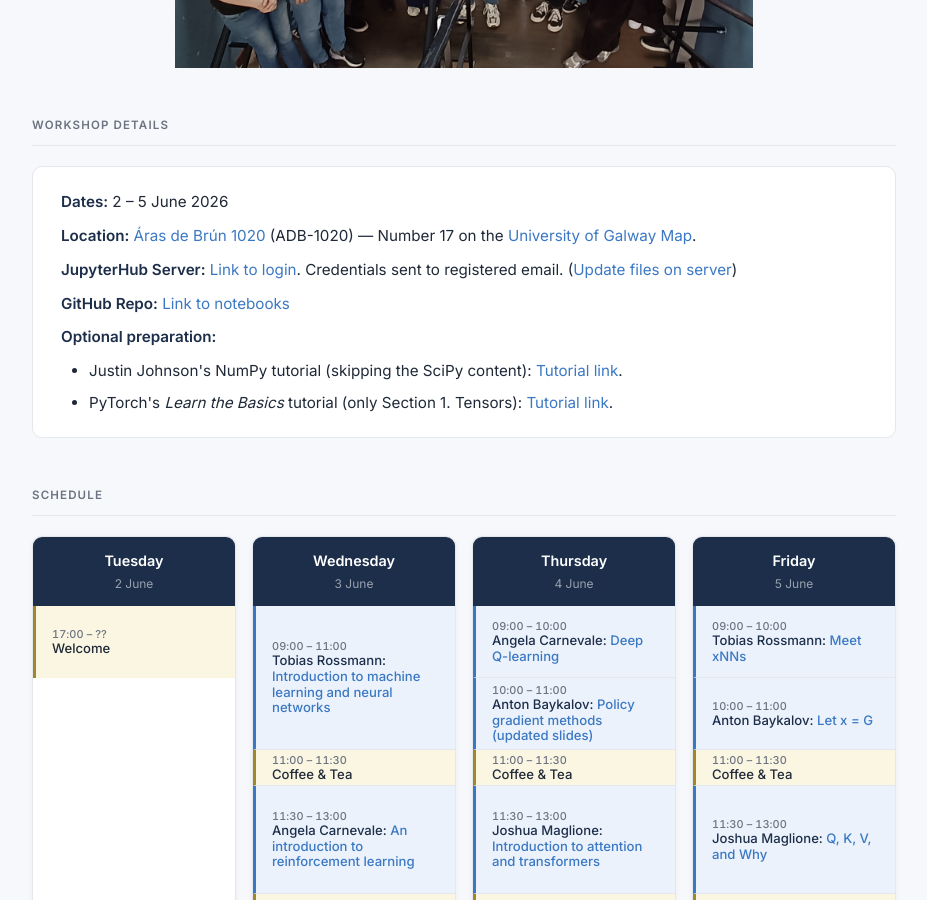
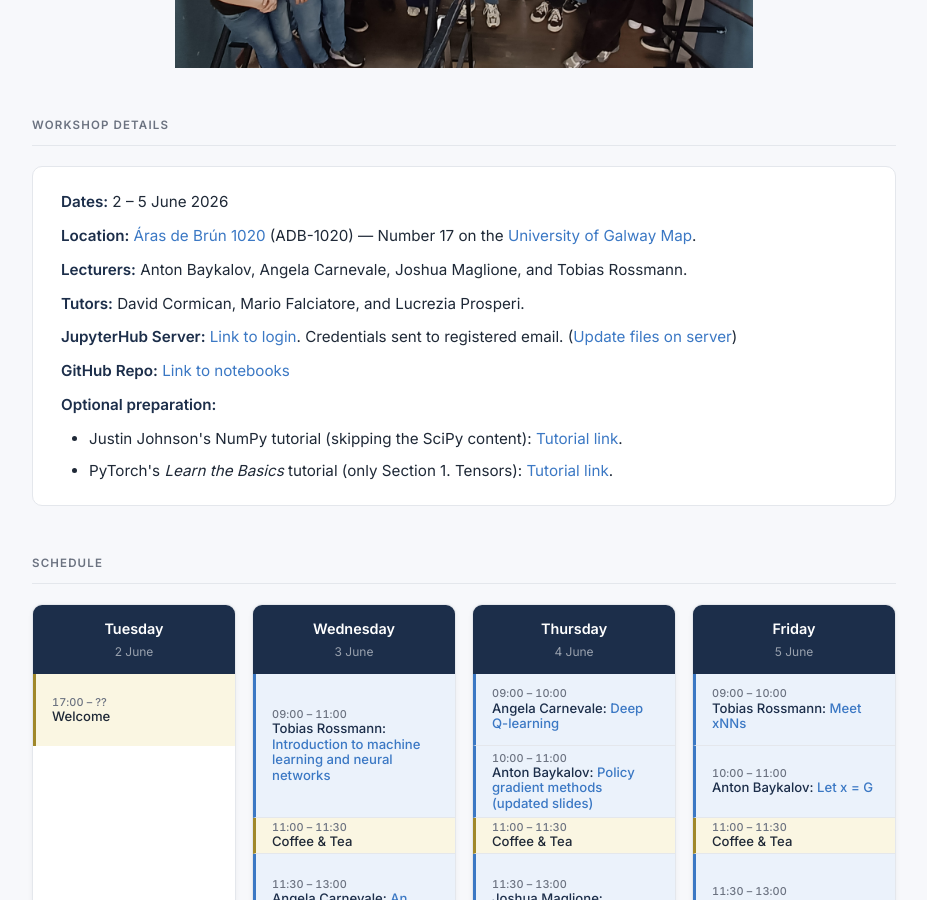
Before and after one commit to math-learn/math-learn.github.io, a Jekyll site: the page built from index.md, in a window 1280 px wide and 900 px high, scrolled down 583 px. Shown: the whole window, without its empty margins (176-1103 px from the left). Built offline with Jekyll 4.4.1, drawn with Linux system fonts in a browser that asks for light colours.

Commit message:
lecturers and tutors

```diff
--- a/docs/feed.xml
+++ b/docs/feed.xml
@@ -1 +1 @@
-<?xml version="1.0" encoding="utf-8"?><feed xmlns="http://www.w3.org/2005/Atom" ><generator uri="https://jekyllrb.com/" version="4.4.1">Jekyll</generator><link href="/feed.xml" rel="self" type="application/atom+xml" /><link href="/" rel="alternate" type="text/html" /><updated>2026-06-05T19:29:59+01:00</updated><id>/feed.xml</id><title type="html">MathLearn</title><subtitle>A workshop for early-career researchers about applications of artificial intelligence in pure mathematics.</subtitle></feed>
+<?xml version="1.0" encoding="utf-8"?><feed xmlns="http://www.w3.org/2005/Atom" ><generator uri="https://jekyllrb.com/" version="4.4.1">Jekyll</generator><link href="/feed.xml" rel="self" type="application/atom+xml" /><link href="/" rel="alternate" type="text/html" /><updated>2026-06-18T15:13:57+01:00</updated><id>/feed.xml</id><title type="html">MathLearn</title><subtitle>A workshop for early-career researchers about applications of artificial intelligence in pure mathematics.</subtitle></feed>
--- a/docs/index.html
+++ b/docs/index.html
@@ -27,6 +27,8 @@
 <div class="details-block">
   <p><strong>Dates:</strong> 2 – 5 June 2026</p>
   <p><strong>Location:</strong> <a href="https://maps.app.goo.gl/qK9RjKJ7adVG48M37">Áras de Brún 1020</a> (ADB-1020) &mdash; Number 17 on the <a href="https://www.universityofgalway.ie/media/buildingsoffice/files/mapsrebranded2023/University-of-Galway-Campus_A4-Map.pdf">University of Galway Map</a>.</p>
+  <p><strong>Lecturers:</strong> Anton Baykalov, Angela Carnevale, Joshua Maglione, and Tobias Rossmann.</p>
+  <p><strong>Tutors:</strong> David Cormican, Mario Falciatore, and Lucrezia Prosperi.</p>
   <p><strong>JupyterHub Server:</strong> <a href="https://cloudjupyter.universityofgalway.ie/">Link to login</a>. Credentials sent to registered email. (<a href="https://cloudjupyter.universityofgalway.ie/hub/user-redirect/git-pull?repo=https%3A%2F%2Fgithub.com%2Fmath-learn%2Fnotebooks&amp;urlpath=tree%2Fnotebooks%2F&amp;branch=main">Update files on server</a>)</p>
   <p><strong>GitHub Repo:</strong> <a href="https://github.com/math-learn/notebooks">Link to notebooks</a></p>
   <p><strong>Optional preparation:</strong></p>
--- a/index.md
+++ b/index.md
@@ -13,6 +13,8 @@
 <div class="details-block">
   <p><strong>Dates:</strong> 2 – 5 June 2026</p>
   <p><strong>Location:</strong> <a href="https://maps.app.goo.gl/qK9RjKJ7adVG48M37">Áras de Brún 1020</a> (ADB-1020) &mdash; Number 17 on the <a href="https://www.universityofgalway.ie/media/buildingsoffice/files/mapsrebranded2023/University-of-Galway-Campus_A4-Map.pdf">University of Galway Map</a>.</p>
+  <p><strong>Lecturers:</strong> Anton Baykalov, Angela Carnevale, Joshua Maglione, and Tobias Rossmann.</p>
+  <p><strong>Tutors:</strong> David Cormican, Mario Falciatore, and Lucrezia Prosperi.</p>
   <p><strong>JupyterHub Server:</strong> <a href="https://cloudjupyter.universityofgalway.ie/">Link to login</a>. Credentials sent to registered email. (<a href="https://cloudjupyter.universityofgalway.ie/hub/user-redirect/git-pull?repo=https%3A%2F%2Fgithub.com%2Fmath-learn%2Fnotebooks&urlpath=tree%2Fnotebooks%2F&branch=main">Update files on server</a>)</p>
   <p><strong>GitHub Repo:</strong> <a href="https://github.com/math-learn/notebooks">Link to notebooks</a></p>
   <p><strong>Optional preparation:</strong></p>
```
